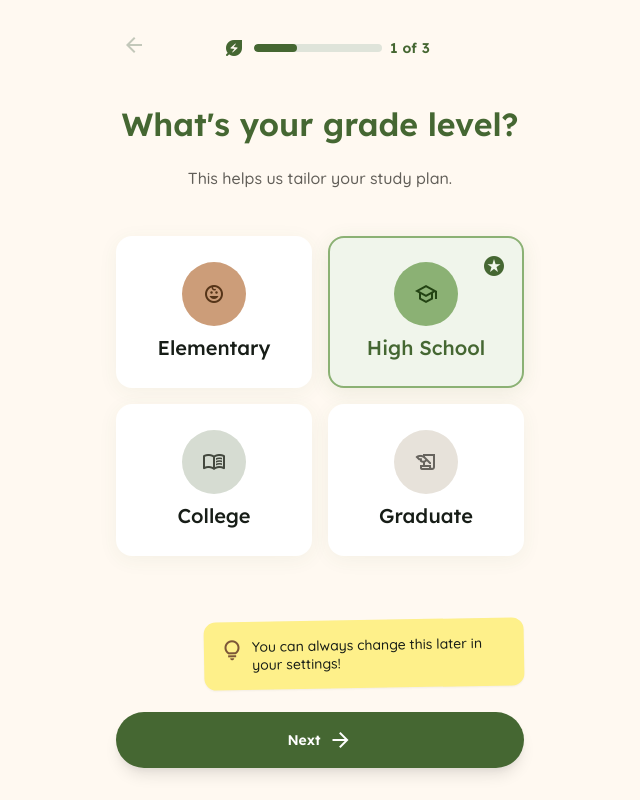
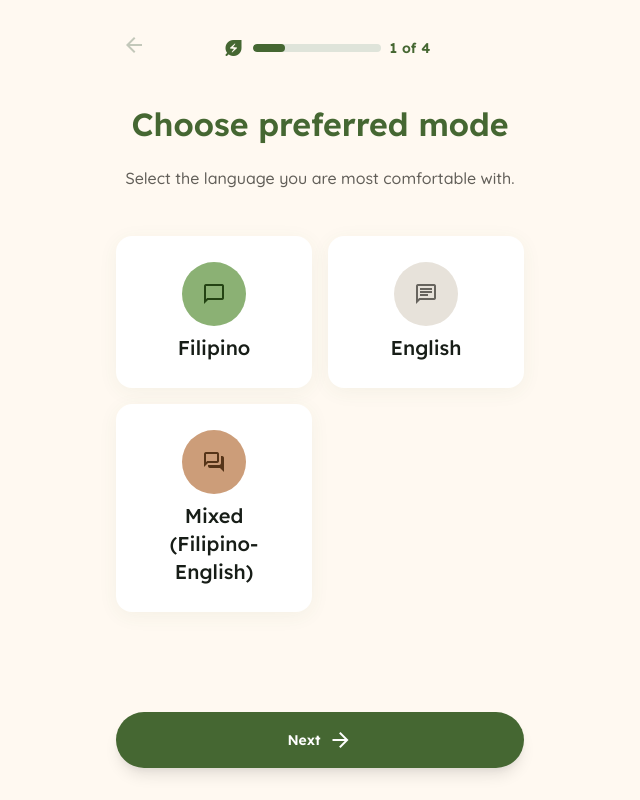
Before and after one commit to hornley/AralGo, a Next.js app: page /onboarding in a window 1280 px wide. Shown: the whole page, without its empty margins (320-960 px from the left). Built offline with nearby package versions, Linux system fonts and the light colour scheme.

Commit message:
Update onboarding screens and redirect to home

```diff
--- a/app/onboarding/page.tsx
+++ b/app/onboarding/page.tsx
@@ -6,16 +6,277 @@ import { LeafProgress } from '@/components/LeafProgress';
 import { StationeryCard } from '@/components/StationeryCard';
 import styles from './onboarding.module.css';
 
-type GradeLevel = 'Elementary' | 'High School' | 'College' | 'Graduate' | null;
-
 export default function OnboardingPage() {
   const router = useRouter();
-  const [selectedLevel, setSelectedLevel] = useState<GradeLevel>('High School');
+
+  const [step, setStep] = useState(1);
+  const totalSteps = 4;
+
+  const [language, setLanguage] = useState<string | null>(null);
+  const [gradeLevel, setGradeLevel] = useState<string | null>(null);
+  const [subjects, setSubjects] = useState<string[]>([]);
+  const [goal, setGoal] = useState<string | null>(null);
 
   const handleNext = () => {
-    if (selectedLevel) {
-      // In a real app, save this to Supabase or local state here.
-      router.push('/study'); // navigate to study center or next onboarding step
+    if (step < totalSteps) {
+      setStep(step + 1);
+    } else {
+      router.push('/home');
+    }
+  };
+
+  const handleBack = () => {
+    if (step > 1) {
+      setStep(step - 1);
+    } else {
+      router.back();
+    }
+  };
+
+  const toggleSubject = (subject: string) => {
+    setSubjects(prev =>
+      prev.includes(subject) ? prev.filter(s => s !== subject) : [...prev, subject]
+    );
+  };
+
+  const renderStep = () => {
+    switch (step) {
+      case 1:
+        return (
+          <>
+            <header className={styles.header}>
+              <div className={styles.headerTop}>
+                <button className={styles.backButton} onClick={handleBack}>
+                  <span className="material-symbols-outlined">arrow_back</span>
+                </button>
+                <LeafProgress currentStep={1} totalSteps={totalSteps} />
+                <div className={styles.spacer}></div>
+              </div>
+              <h1 className={styles.title}>Choose preferred mode</h1>
+              <p className={styles.subtitle}>Select the language you are most comfortable with.</p>
+            </header>
+            <div className={styles.content}>
+              <div className={styles.grid}>
+                <StationeryCard
+                  title="Filipino"
+                  icon="chat_bubble"
+                  colorTheme="primary"
+                  selected={language === 'Filipino'}
+                  onClick={() => setLanguage('Filipino')}
+                />
+                <StationeryCard
+                  title="English"
+                  icon="chat"
+                  colorTheme="secondary"
+                  selected={language === 'English'}
+                  onClick={() => setLanguage('English')}
+                />
+                <StationeryCard
+                  title="Mixed (Filipino-English)"
+                  icon="forum"
+                  colorTheme="tertiary"
+                  selected={language === 'Mixed'}
+                  onClick={() => setLanguage('Mixed')}
+                />
+              </div>
+            </div>
+            <footer className={styles.footer}>
+              <button
+                className={styles.nextButton}
+                onClick={handleNext}
+                disabled={!language}
+              >
+                Next
+                <span className={`material-symbols-outlined ${styles.nextButtonIcon}`}>arrow_forward</span>
+              </button>
+            </footer>
+          </>
+        );
+      case 2:
+        return (
+          <>
+            <header className={styles.header}>
+              <div className={styles.headerTop}>
+                <button className={styles.backButton} onClick={handleBack}>
+                  <span className="material-symbols-outlined">arrow_back</span>
+                </button>
+                <LeafProgress currentStep={2} totalSteps={totalSteps} />
+                <div className={styles.spacer}></div>
+              </div>
+              <h1 className={styles.title}>What&apos;s your grade level?</h1>
+              <p className={styles.subtitle}>This helps us tailor your study plan.</p>
+            </header>
+            <div className={styles.content}>
+              <div className={styles.grid}>
+                <StationeryCard
+                  title="Elementary (Grades 1–6)"
+                  icon="child_care"
+                  colorTheme="tertiary"
+                  selected={gradeLevel === 'Elementary'}
+                  onClick={() => setGradeLevel('Elementary')}
+                />
+                <StationeryCard
+                  title="Junior High (Grades 7–10)"
+                  icon="school"
+                  colorTheme="primary"
+                  selected={gradeLevel === 'Junior High'}
+                  onClick={() => setGradeLevel('Junior High')}
+                />
+                <StationeryCard
+                  title="Senior High (Grades 11–12)"
+                  icon="local_library"
+                  colorTheme="secondary"
+                  selected={gradeLevel === 'Senior High'}
+                  onClick={() => setGradeLevel('Senior High')}
+                />
+                <StationeryCard
+                  title="College / General"
+                  icon="menu_book"
+                  colorTheme="surface-dim"
+                  selected={gradeLevel === 'College'}
+                  onClick={() => setGradeLevel('College')}
+                />
+              </div>
+            </div>
+            <footer className={styles.footer}>
+              <div className={styles.stickyNote}>
+                <span className={`material-symbols-outlined ${styles.stickyNoteIcon}`}>lightbulb</span>
+                <p className={styles.stickyNoteText}>
+                  You can always change this later in your settings!
+                </p>
+              </div>
+              <button
+                className={styles.nextButton}
+                onClick={handleNext}
+                disabled={!gradeLevel}
+              >
+                Next
+                <span className={`material-symbols-outlined ${styles.nextButtonIcon}`}>arrow_forward</span>
+              </button>
+            </footer>
+          </>
+        );
+      case 3:
+        return (
+          <>
+            <header className={styles.header}>
+              <div className={styles.headerTop}>
+                <button className={styles.backButton} onClick={handleBack}>
+                  <span className="material-symbols-outlined">arrow_back</span>
+                </button>
+                <LeafProgress currentStep={3} totalSteps={totalSteps} />
+                <div className={styles.spacer}></div>
+              </div>
+              <h1 className={styles.title}>Pick at least one subject</h1>
+              <p className={styles.subtitle}>You can choose multiple subjects.</p>
+            </header>
+            <div className={styles.content}>
+              <div className={styles.grid}>
+                <StationeryCard
+                  title="Mathematics"
+                  icon="calculate"
+                  colorTheme="primary"
+                  selected={subjects.includes('Mathematics')}
+                  onClick={() => toggleSubject('Mathematics')}
+                />
+                <StationeryCard
+                  title="Science"
+                  icon="science"
+                  colorTheme="tertiary"
+                  selected={subjects.includes('Science')}
+                  onClick={() => toggleSubject('Science')}
+                />
+                <StationeryCard
+                  title="English"
+                  icon="menu_book"
+                  colorTheme="secondary"
+                  selected={subjects.includes('English')}
+                  onClick={() => toggleSubject('English')}
+                />
+                <StationeryCard
+                  title="Filipino"
+                  icon="import_contacts"
+                  colorTheme="surface-dim"
+                  selected={subjects.includes('Filipino')}
+                  onClick={() => toggleSubject('Filipino')}
+                />
+              </div>
+            </div>
+            <footer className={styles.footer}>
+              <div className={styles.stickyNote}>
+                <span className={`material-symbols-outlined ${styles.stickyNoteIcon}`}>lightbulb</span>
+                <p className={styles.stickyNoteText}>
+                  Maaaring magdagdag pa mamaya / Can add more later
+                </p>
+              </div>
+              <button
+                className={styles.nextButton}
+                onClick={handleNext}
+                disabled={subjects.length === 0}
+              >
+                Next
+                <span className={`material-symbols-outlined ${styles.nextButtonIcon}`}>arrow_forward</span>
+              </button>
+            </footer>
+          </>
+        );
+      case 4:
+        return (
+          <>
+            <header className={styles.header}>
+              <div className={styles.headerTop}>
+                <button className={styles.backButton} onClick={handleBack}>
+                  <span className="material-symbols-outlined">arrow_back</span>
+                </button>
+                <LeafProgress currentStep={4} totalSteps={totalSteps} />
+                <div className={styles.spacer}></div>
+              </div>
+              <h1 className={styles.title}>What are your study goals?</h1>
+              <p className={styles.subtitle}>Feel free to skip or choose one.</p>
+            </header>
+            <div className={styles.content}>
+              <div className={styles.grid}>
+                <StationeryCard
+                  title="Habol sa klase"
+                  icon="directions_run"
+                  colorTheme="primary"
+                  selected={goal === 'Habol'}
+                  onClick={() => setGoal('Habol')}
+                />
+                <StationeryCard
+                  title="Nagre-review para sa exam"
+                  icon="fact_check"
+                  colorTheme="tertiary"
+                  selected={goal === 'Review'}
+                  onClick={() => setGoal('Review')}
+                />
+                <StationeryCard
+                  title="Gusto ko lang matuto"
+                  icon="lightbulb"
+                  colorTheme="secondary"
+                  selected={goal === 'Learn'}
+                  onClick={() => setGoal('Learn')}
+                />
+              </div>
+            </div>
+            <footer className={styles.footer}>
+              <div className={styles.buttonGroup}>
+                {goal ? (
+                  <button className={styles.nextButton} onClick={handleNext}>
+                    Finish
+                    <span className={`material-symbols-outlined ${styles.nextButtonIcon}`}>check</span>
+                  </button>
+                ) : (
+                  <button className={styles.skipButton} onClick={handleNext}>
+                    Skip for now
+                  </button>
+                )}
+              </div>
+            </footer>
+          </>
+        );
+      default:
+        return null;
     }
   };
 
@@ -26,74 +287,7 @@ export default function OnboardingPage() {
       <span className={`material-symbols-outlined ${styles.ambientShape} ${styles.shape2}`}>attach_file</span>
       <span className={`material-symbols-outlined ${styles.ambientShape} ${styles.shape3}`}>sticky_note_2</span>
 
-      {/* Header & Progress */}
-      <header className={styles.header}>
-        <div className={styles.headerTop}>
-          <button className={styles.backButton} onClick={() => router.back()}>
-            <span className="material-symbols-outlined">arrow_back</span>
-          </button>
-
-          <LeafProgress currentStep={1} totalSteps={3} />
-
-          <div className={styles.spacer}></div>
-        </div>
-
-        <h1 className={styles.title}>What&apos;s your grade level?</h1>
-        <p className={styles.subtitle}>This helps us tailor your study plan.</p>
-      </header>
-
-      {/* Main Content Area: Bento Grid of Options */}
-      <div className={styles.content}>
-        <div className={styles.grid}>
-          <StationeryCard
-            title="Elementary"
-            icon="child_care"
-            colorTheme="tertiary"
-            selected={selectedLevel === 'Elementary'}
-            onClick={() => setSelectedLevel('Elementary')}
-          />
-          <StationeryCard
-            title="High School"
-            icon="school"
-            colorTheme="primary"
-            selected={selectedLevel === 'High School'}
-            onClick={() => setSelectedLevel('High School')}
-          />
-          <StationeryCard
-            title="College"
-            icon="menu_book"
-            colorTheme="surface-dim"
-            selected={selectedLevel === 'College'}
-            onClick={() => setSelectedLevel('College')}
-          />
-          <StationeryCard
-            title="Graduate"
-            icon="history_edu"
-            colorTheme="secondary"
-            selected={selectedLevel === 'Graduate'}
-            onClick={() => setSelectedLevel('Graduate')}
-          />
-        </div>
-      </div>
-
-      {/* Bottom Actions */}
-      <footer className={styles.footer}>
-        <div className={styles.stickyNote}>
-          <span className={`material-symbols-outlined ${styles.stickyNoteIcon}`}>lightbulb</span>
-          <p className={styles.stickyNoteText}>
-            You can always change this later in your settings!
-          </p>
-        </div>
-
-        <button
-          className={styles.nextButton}
-          onClick={handleNext}
-          disabled={!selectedLevel}
-        >
-          Next
-          <span className={`material-symbols-outlined ${styles.nextButtonIcon}`}>arrow_forward</span>
-        </button>
-      </footer>
+      {renderStep()}
     </main>
   );
 }
```
Also changed, not shown: app/onboarding/onboarding.module.css (+29 -0 lines).
